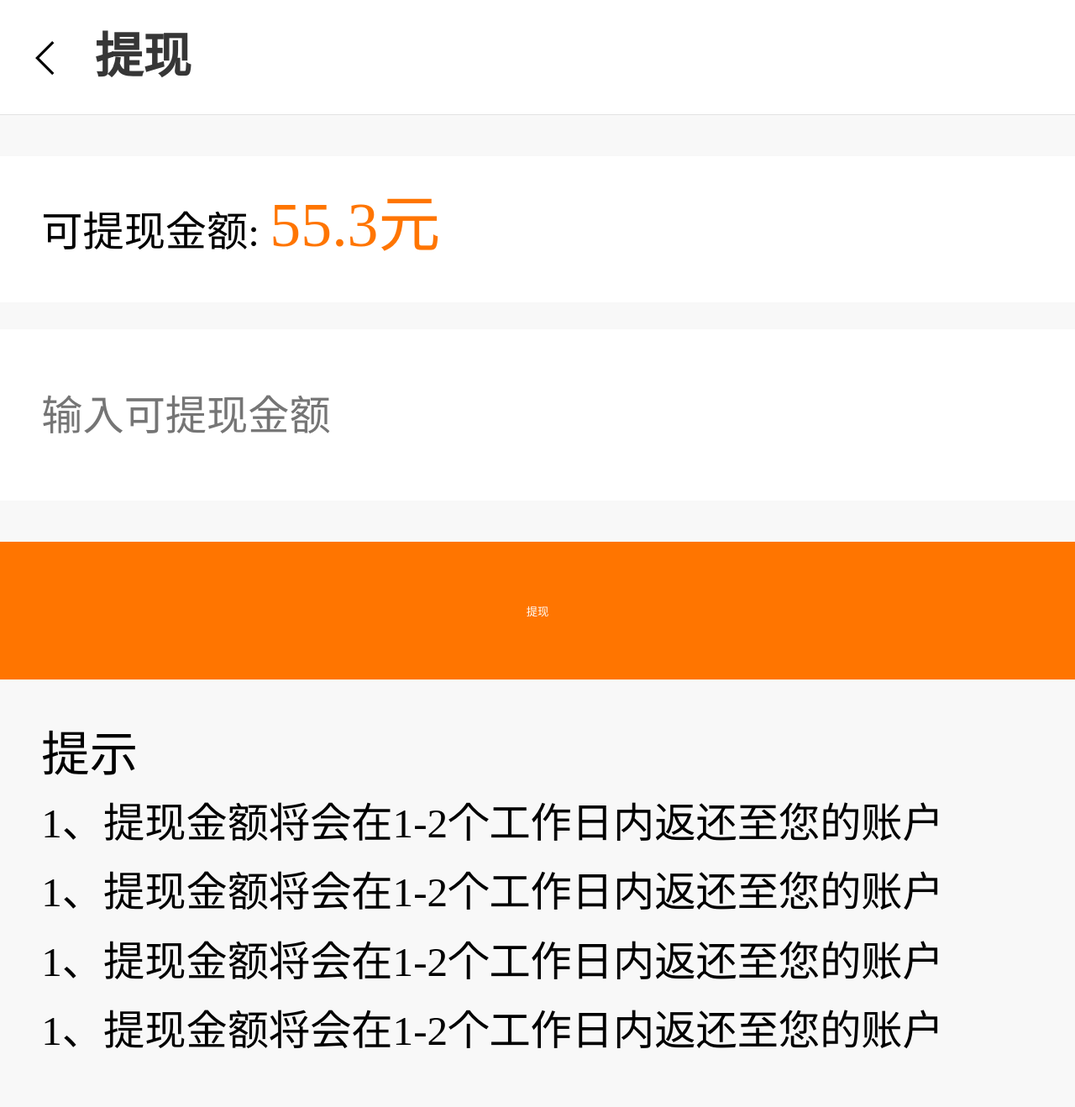
After one commit to neepsh/-, a PHP site: page /mall/withdraw.html in a window 1280 px wide. The commit adds this page. Shown: the whole page at 84% size. Run offline with PHP 8.4, Linux system fonts and the light colour scheme.

Commit message:
add recharge and withdraw

```diff
--- a/mall/404.html
+++ b/mall/404.html
@@ -24,8 +24,7 @@
             <h3>我们很抱歉！</h3>
             <h4 class="w3-agileits2">您请求的页面无法找到。</h4>
             <p>请 <a href="index.html">返回首页</a> 或发送邮件 <a href="mailto:support@example.com">support@w3l.com</a> 联系我们</p>
-            <p class="copyright">Copyright &copy; 2017.Company name All rights reserved.</p>
-
+            <p class="copyright">Copyright &copy; 2018-2020. www.njxbz.online All rights reserved.</p>
         </div>
 
     </div>
--- a/mall/assess.html
+++ b/mall/assess.html
@@ -6,7 +6,7 @@
     <link rel="stylesheet" href="../css/icom.css">
     <link rel="stylesheet" href="../css/reset.css">
     <link rel="stylesheet" href="../css/assess.css">
-    <title>Title</title>
+    <title>评价</title>
 </head>
 <body>
 
--- a/mall/help.html
+++ b/mall/help.html
@@ -79,7 +79,7 @@
             padding: 0.2rem 0.3rem;
         }
     </style>
-    <title>Title</title>
+    <title>帮助中心</title>
 </head>
 <body>
 <header id="header">
@@ -120,7 +120,6 @@
             </li>
         </ul>
     </div>
-
 </div>
 
 </body>
--- a/mall/index.html
+++ b/mall/index.html
@@ -2,8 +2,7 @@
 <html lang="en">
 <head>
     <meta charset="UTF-8">
-    <meta name="viewport"
-          content="width=device-width,initial-scale=1.0,maximum-scale=1.0,mini-scale-1.0,user-scalable=no">
+    <meta name="viewport" content="width=device-width,initial-scale=1.0,maximum-scale=1.0,mini-scale-1.0,user-scalable=no">
     <title>首页</title>
     <link rel="stylesheet" href="../css/icom.css">
     <link rel="stylesheet" href="../css/reset.css">
--- a/mall/personal_info.html
+++ b/mall/personal_info.html
@@ -7,7 +7,7 @@
     <link rel="stylesheet" href="../css/icom.css">
     <link rel="stylesheet" href="../css/reset.css">
     <link rel="stylesheet" href="../css/personal_info.css">
-    <title>Title</title>
+    <title>个人信息</title>
 </head>
 <body>
 
--- a/mall/product.html
+++ b/mall/product.html
@@ -17,7 +17,9 @@
         <div>评价</div>
     </div>
     <div class="content_item">
-        <div class="item"></div>
+        <div class="item">
+
+        </div>
         <div class="item">
             <div class="list">
                 <div class="list_header">
--- /dev/null
+++ b/mall/withdraw.html
@@ -0,0 +1,77 @@
+<!DOCTYPE html>
+<html lang="en">
+<head>
+    <meta charset="UTF-8">
+    <meta name="viewport" content="width=device-width,initial-scale=1.0,maximum-scale=1.0,mini-scale-1.0,user-scalable=no">
+    <link rel="stylesheet" href="../css/icom.css">
+    <link rel="stylesheet" href="../css/reset.css">
+    <style>
+        #content{
+            margin-top: 0.3rem;
+        }
+        .item {
+            background: #fff;
+            line-height: 1rem;
+            text-indent: 1em;
+        }
+        .list input{
+            height: 1.24rem;
+            border: none;
+            text-indent: 1em;
+            width: 100%;
+        }
+        .item b{
+            font-size: 0.45rem;
+            color: #ff7500;
+        }
+        .list{
+            margin-top: 0.2rem;
+        }
+        .btn button{
+            margin-top: 0.3rem;
+            height: 1rem;
+            background:#ff7500;
+            color: #fff;
+            border: none;
+            width: 100%;
+        }
+        .info{
+            line-height: 0.5rem;
+            padding: 0.3rem;
+        }
+        .info nav{
+            font-size: 0.35rem;
+        }
+    </style>
+    <title>提现</title>
+</head>
+<body>
+<header id="header">
+    <div><i class="icon-0231"></i><span class="header"> 提现</span></div>
+</header>
+<div id="content">
+    <div class="item">
+        <span>可提现金额:</span>
+        <b>55.3元</b>
+    </div>
+    <div class="list">
+        <input type="text" placeholder="输入可提现金额">
+    </div>
+    <div class="btn">
+        <button>提现</button>
+    </div>
+    <div class="info">
+        <nav>提示</nav>
+        <p>1、提现金额将会在1-2个工作日内返还至您的账户</p>
+        <p>1、提现金额将会在1-2个工作日内返还至您的账户</p>
+        <p>1、提现金额将会在1-2个工作日内返还至您的账户</p>
+        <p>1、提现金额将会在1-2个工作日内返还至您的账户</p>
+    </div>
+</div>
+</body>
+<script>
+    var oW=document.documentElement.clientWidth/7.8;
+
+    document.querySelector('html').style.fontSize=oW+'px';
+</script>
+</html>
```
Also changed, not shown: css/order.css (+9 -0 lines), mall/order.html (+4 -3 lines), mall/personal.html (+5 -7 lines), mall/recharge.html (added, +51 -0 lines), img/over.png (added).
